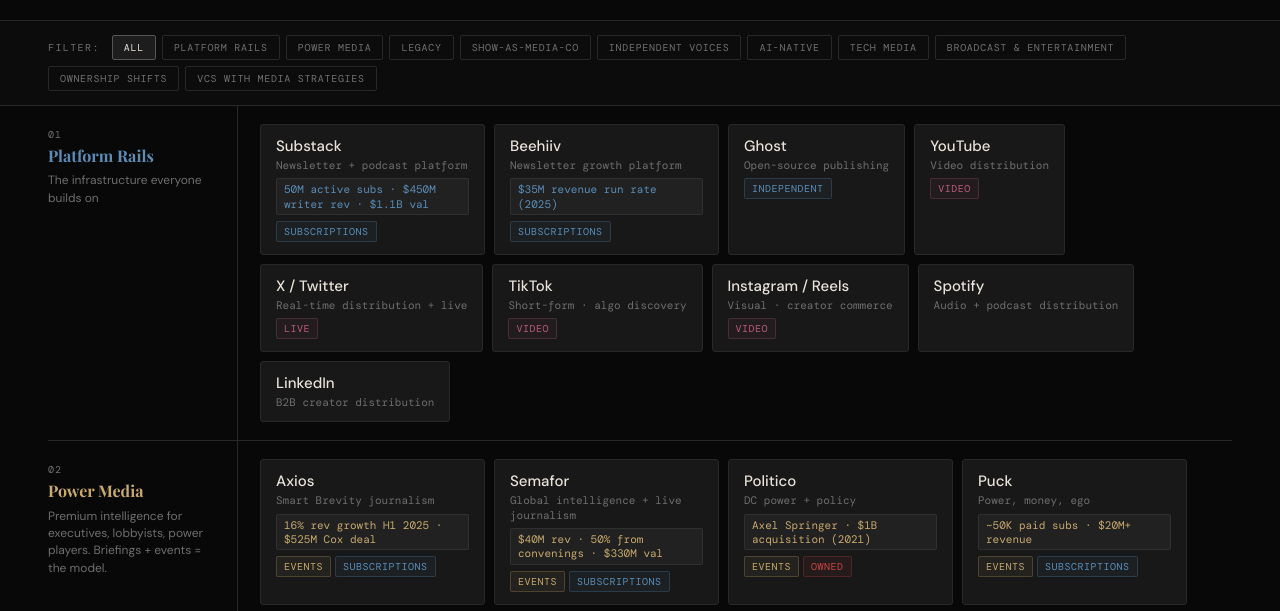
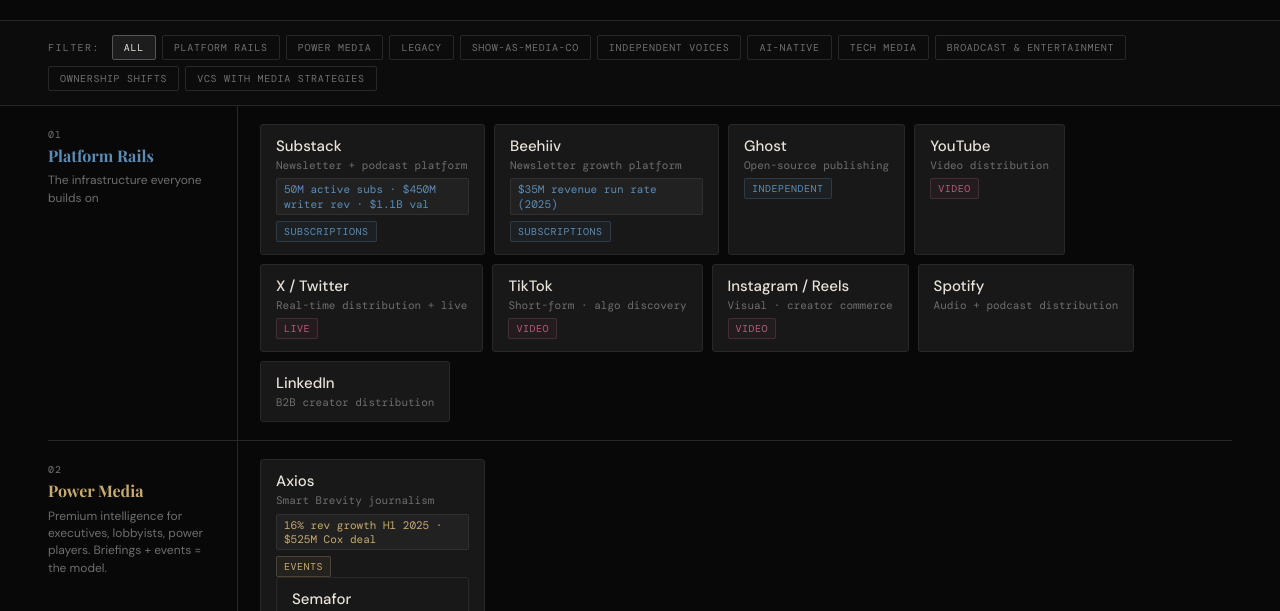
Before and after one commit to monitalan/new-media-ecosystem, a plain HTML site: page index.html in a window 1280 px wide. Shown: the part 123-734 px from the top of the page. Drawn offline with nearby package versions, Linux system fonts and the light colour scheme; a web font is replaced by a local one.

Commit message:
Update index.html

```diff
--- a/index.html
+++ b/index.html
@@ -209,12 +209,12 @@
       <div class="node" style="--nc:var(--power)" data-n="Axios" data-b="'Smart Brevity' as a brand and format. Sold to Cox Enterprises for $525M in 2022. Full events franchise: AI+ Summit, BFD, SXSW House, Media Trends Live, Communicators. 16% revenue growth H1 2025." data-u="axios.com">
         <div class="nname">Axios</div><div class="nsub">Smart Brevity journalism</div>
         <div class="nstat">16% rev growth H1 2025 · $525M Cox deal</div>
-        <div class="ntags"><span class="tag ev">Events</span><span class="tag sub">Subscriptions</span></div>
+        <div class="ntags"><span class="tag ev">Events</span>
       </div>
       <div class="node" style="--nc:var(--power)" data-n="Semafor" data-b="Founded 2022 by Ben Smith + Justin Smith. $40M revenue 2025 — first profitable year — with half from events. Hosts World Economy Summit. Raised $30M at $330M valuation Jan 2026." data-u="semafor.com">
         <div class="nname">Semafor</div><div class="nsub">Global intelligence + live journalism </div>
         <div class="nstat">$40M rev · 50% from convenings · $330M val</div>
-        <div class="ntags"><span class="tag ev">Events</span><span class="tag sub">Subscriptions</span></div>
+        <div class="ntags"><span class="tag ev">Events</span><span class="tag sub"></span></div>
       </div>
       <div class="node" style="--nc:var(--power)" data-n="Politico" data-b="The original DC power publication. Owned by Axel Springer (Germany) since 2021 for $1B. Events business targets lobbyists and federal officials." data-u="politico.com">
         <div class="nname">Politico</div><div class="nsub">DC power + policy</div>
```
